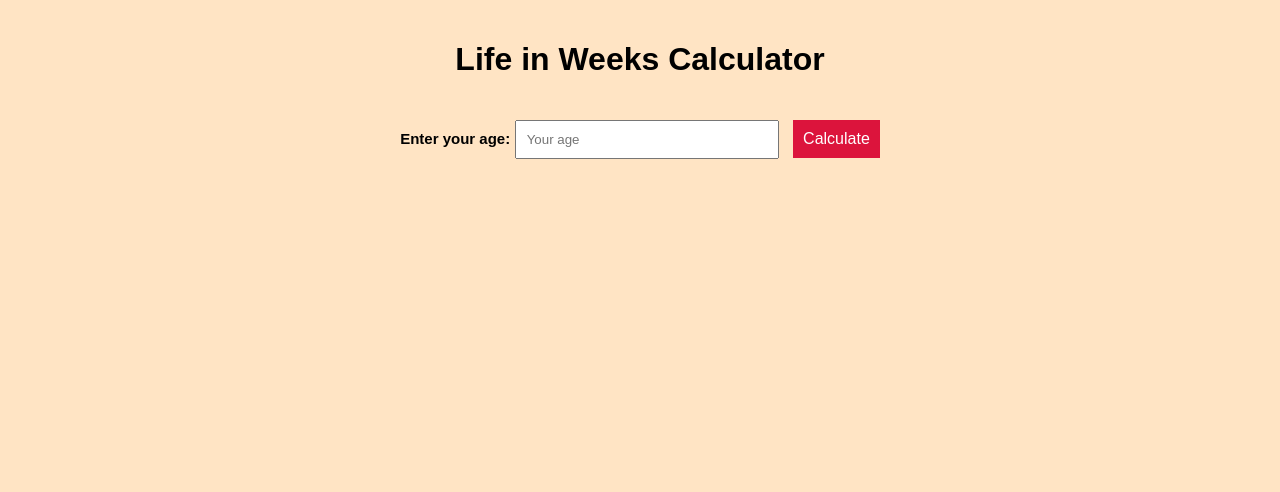
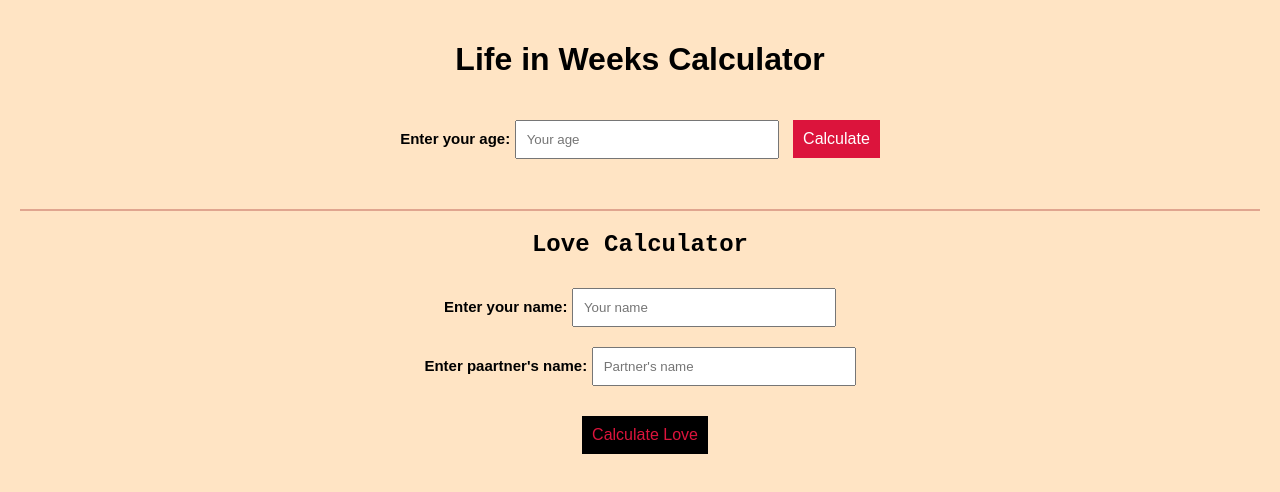
Before and after one commit to favour-emmanuel/js-2nd-assignment, a plain HTML site: page index.html in a window 1280 px wide. Drawn offline with Linux system fonts and the light colour scheme.

Commit message:
created function for love calculator

```diff
--- a/index.html
+++ b/index.html
@@ -15,6 +15,18 @@
     </div>
 
     <div id="result"></div>
+
+    <section>
+      <h2>Love Calculator</h2>
+
+      <label for="name1">Enter your name:</label>
+      <input type="text" id="name1" placeholder="Your name" /><br />
+      <label for="name2">Enter paartner's name:</label>
+      <input type="text" id="name2" placeholder="Partner's name" /><br />
+      <button onclick="calculateLove()" class="love-btn">Calculate Love</button>
+
+      <div id="result2"></div>
+    </section>
   </body>
   <script src="./script.js"></script>
 </html>
--- a/script.js
+++ b/script.js
@@ -25,3 +25,20 @@ function lifeInWeeks(age) {
     "result"
   ).innerText = `You have ${daysLeft} days, ${weeksLeft} weeks, and ${monthsLeft} months left.`;
 }
+
+// Love Calculator
+
+function calculateLove() {
+  let name1 = document.getElementById("name1").value;
+  let name2 = document.getElementById("name2").value;
+
+  if (name1 && name2) {
+    let loveScore = Math.floor(Math.random() * 101);
+    document.getElementById(
+      "result2"
+    ).innerText = `${name1} and ${name2} are ${loveScore}% match!!`;
+  } else {
+    document.getElementById("result2").innerText =
+      "Please enter both names to calculate the love score.";
+  }
+}
--- a/style.css
+++ b/style.css
@@ -35,3 +35,34 @@ button {
   margin-left: 10px;
   cursor: pointer;
 }
+
+section {
+  margin-top: 50px;
+  border-top: 2px solid rgba(165, 42, 42, 0.34);
+}
+
+section h2 {
+  font-size: 24px;
+  font-weight: 800;
+  font-family: "Courier New", Courier, monospace;
+  margin-top: 20px;
+}
+
+section input {
+  margin: 10px 0;
+}
+
+.love-btn {
+  padding: 10px;
+  font-size: 16px;
+  border: none;
+  background-color: black;
+  color: crimson;
+  margin-top: 20px;
+  margin-left: 10px;
+  cursor: pointer;
+}
+
+#result2 {
+  margin-top: 18px;
+}
```
